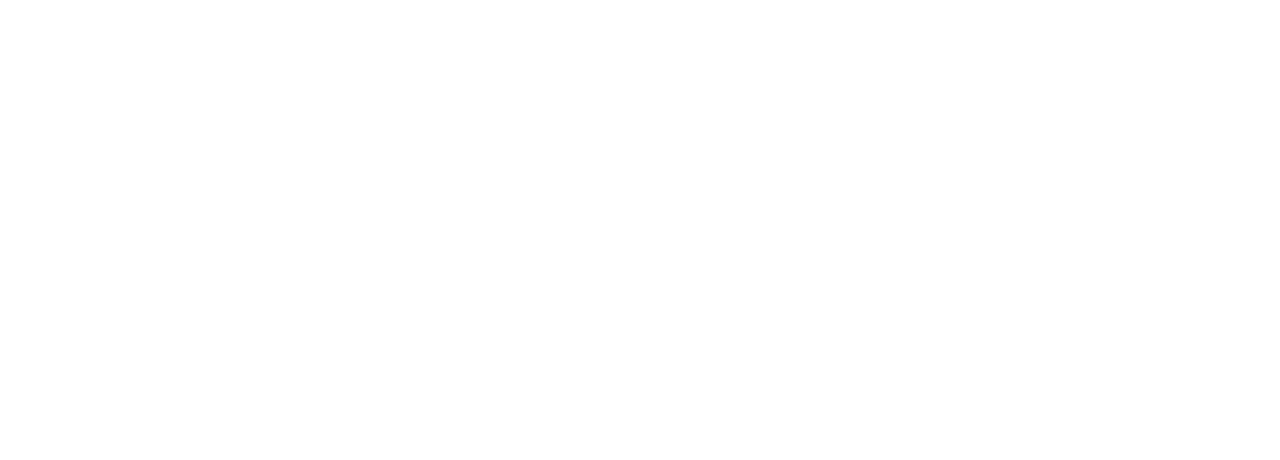
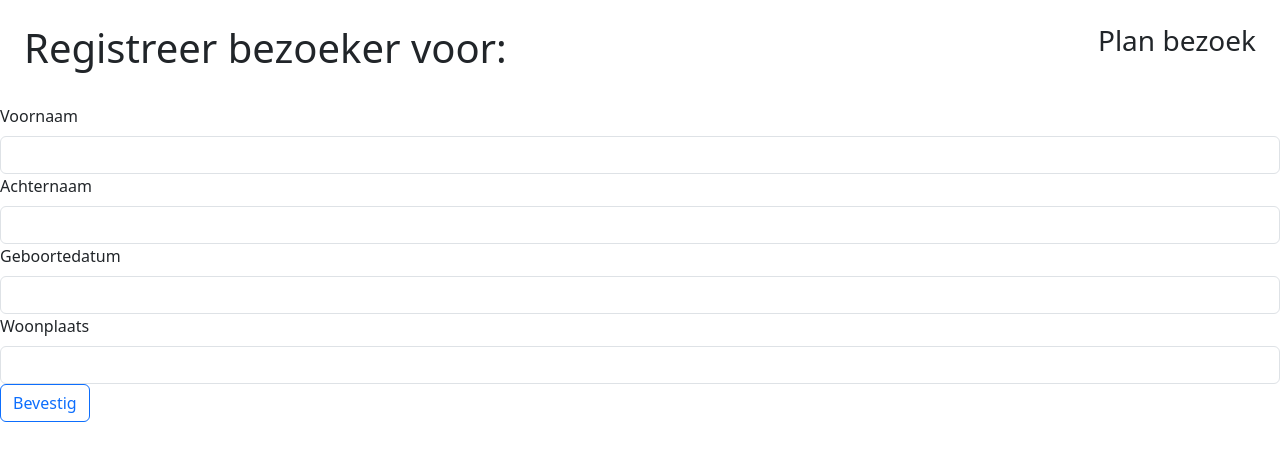
Before and after one commit to RobinGerr/BezoekSysteem, a React (Create React App) app in the folder frontend/: page /planbezoek/nieuw/1 in a window 1280 px wide. Before the commit this address had no page. Shown: the top 460 px of the page. Built offline with nearby package versions, Linux system fonts and the light colour scheme; no server answers.

Commit message:
Frontend aanpassingen

```diff
--- a/frontend/src/App.js
+++ b/frontend/src/App.js
@@ -1,11 +1,19 @@
 import './App.css';
 import { Routes, Route } from 'react-router-dom';
 import HomePage from "./pages/HomePage";
+import AfdelingKeuze from "./pages/AfdelingKeuze";
+import AfdelingsOverzicht from "./pages/AfdelingsOverzicht";
+import NieuweBezoeker from "./pages/NieuweBezoeker";
+
+
 
 function App() {
   return (
     <Routes>
       <Route path="/" element={<HomePage />} />
+      <Route path="/planbezoek" element={<AfdelingKeuze />} />
+      <Route path="/planbezoek/:afdeling" element={<AfdelingsOverzicht />} />
+      <Route path="/planbezoek/nieuw/:registratieNummer" element={<NieuweBezoeker />} />
     </Routes>
   );
 }
--- /dev/null
+++ b/frontend/src/components/ButtonOutline.jsx
@@ -0,0 +1,16 @@
+import PropTypes from "prop-types";
+import { useNavigate } from 'react-router-dom';
+
+const ButtonOutline = ({label, link}) => {
+    const navigate = useNavigate();
+    return (
+        <button className="btn btn-outline-primary" onClick={() => navigate(`${link}`)}>{label}</button>
+    );
+};
+
+ButtonOutline.propTypes = {
+    label: PropTypes.string.isRequired,
+    link: PropTypes.string.isRequired,
+};
+
+export default ButtonOutline
--- /dev/null
+++ b/frontend/src/components/GedetineerdeRij.jsx
@@ -0,0 +1,26 @@
+import PropTypes from "prop-types";
+import React from "react";
+import ButtonOutline from "./ButtonOutline";
+
+const GedetineerdeRij = ({gedetineerde}) => {
+    const achterNaam = gedetineerde.achterNaam;
+    const voorNaam = gedetineerde.voorNaam;
+    const celNummer = gedetineerde.celNummer;
+
+    return (
+        <tr key={gedetineerde.registratieNummer}>
+            <td>{achterNaam}</td>
+            <td>{voorNaam}</td>
+            <td>{celNummer}</td>
+            <td>
+                <ButtonOutline label="Selecteer" link={`/planbezoek/nieuw/${gedetineerde.registratieNummer}`}/>
+            </td>
+        </tr>
+    );
+};
+
+GedetineerdeRij.propTypes = {
+    gedetineerde: PropTypes.object.isRequired,
+};
+
+export default GedetineerdeRij
--- /dev/null
+++ b/frontend/src/pages/AfdelingKeuze.js
@@ -0,0 +1,20 @@
+import ButtonOutline from "../components/ButtonOutline";
+
+const AfdelingKeuze = () => {
+
+    return (
+      <>
+          <div className="d-flex p-4 justify-content-between">
+              <h1>Afdeling</h1>
+              <h3>Plan bezoek</h3>
+          </div>
+          <div>
+              <ButtonOutline label="Afdeling A" link="/planbezoek/A" />
+              <ButtonOutline label="Afdeling B" link="/planbezoek/B" />
+              <ButtonOutline label="Afdeling C" link="/planbezoek/C" />
+          </div>
+      </>
+  );
+};
+
+export default AfdelingKeuze;
--- /dev/null
+++ b/frontend/src/pages/AfdelingsOverzicht.js
@@ -0,0 +1,53 @@
+import React, { useEffect, useState } from "react";
+import { useParams } from "react-router-dom";
+import GedetineerdeRij from "../components/GedetineerdeRij";
+
+const AfdelingsOverzicht = () => {
+    const [gedetineerde, setGedetineerde] = useState([]);
+    const { afdeling } = useParams();
+
+    useEffect(() => {
+        const fetchGedetineerde = async() => {
+            const response = await fetch(`http://localhost:8080/gedetineerde/${afdeling}`);
+
+            if (!response.ok) {
+                throw new Error(`Error: ${response.status}`);
+            }
+            const data = await response.json();
+            setGedetineerde(data);
+        };
+        fetchGedetineerde();
+    }, []);
+
+
+    return (
+        <>
+            <div className="d-flex p-4 justify-content-between">
+                <h1>Afdelingsoverzicht {afdeling}</h1>
+                <h3>Plan bezoek</h3>
+            </div>
+            <div>
+                <table className="table">
+                    <thead>
+                    <tr>
+                        <th scope="col">Gedetineerde</th>
+                    </tr>
+                    </thead>
+                    <tbody>
+                    {gedetineerde.length === 0 ? (
+                        <tr>
+                            <td colSpan="2">Geen gegevens beschikbaar</td>
+                        </tr>
+                    ) : (
+                        gedetineerde.map((gedetineerde) => (
+                            <GedetineerdeRij gedetineerde={gedetineerde}/>
+                        ))
+                    )}
+                    </tbody>
+                </table>
+            </div>
+        </>
+    );
+};
+
+export default AfdelingsOverzicht;
--- a/frontend/src/pages/HomePage.js
+++ b/frontend/src/pages/HomePage.js
@@ -1,10 +1,12 @@
 import {useEffect, useState} from "react";
 import BezoekRij from "../components/BezoekRij";
+import { useNavigate } from 'react-router-dom';
 
 const HomePage = () => {
     const [bezoeken, setBezoeken] = useState([]);
     const [filterdBezoeken, setFilterdBezoeken] = useState([]);
     const [filterdDatum, setFilterdDatum] = useState(new Date().toISOString().split('T'[0])[0]);
+    const navigate = useNavigate();
 
     useEffect(() => {
         const fetchBezoeken = async() => {
@@ -27,7 +29,7 @@ const HomePage = () => {
       <>
         <div className="d-flex p-4 justify-content-between">
             <h1>Bezoeksysteem</h1>
-            <button className="btn btn-primary">Plan bezoek</button>
+            <button className="btn btn-primary" onClick={() => navigate("/planbezoek")}>Plan bezoek</button>
         </div>
         <div>
             <div className="d-flex p-4 justify-content-between">
--- /dev/null
+++ b/frontend/src/pages/NieuweBezoeker.js
@@ -0,0 +1,72 @@
+import {useEffect, useState} from "react";
+import {useParams} from "react-router-dom";
+import ButtonOutline from "../components/ButtonOutline";
+
+const NieuweBezoeker = () => {
+    const [voornaam, setVoornaam] = useState('');
+    const [achternaam, setAchternaam] = useState('');
+    const [geboortedatum, setGeboortedatum] = useState('');
+    const [woonplaats, setWoonplaats] = useState('');
+    const [gedetineerde, setGedetineerde] = useState([]);
+    const { registratieNummer } = useParams();
+
+    useEffect(() => {
+        const fetchGedetineerde = async() => {
+            const response = await fetch(`http://localhost:8080/gedetineerde/find/${registratieNummer}`);
+            if (!response.ok) {
+                throw new Error(`Error: ${response.status}`);
+            }
+            const data = await response.json();
+            setGedetineerde(data);
+        };
+        fetchGedetineerde();
+    }, []);
+
+    return (
+        <>
+        <div className="d-flex p-4 justify-content-between">
+            <h1>Registreer bezoeker voor: {gedetineerde.voorNaam} {gedetineerde.achterNaam}</h1>
+            <h3>Plan bezoek</h3>
+        </div>
+            <form>
+                <div>
+                    <p className="form-label">Voornaam</p>
+                    <input
+                        type="text"
+                        value={voornaam}
+                        onChange={(e) => setVoornaam(e.target.value)}
+                        className="form-control"/>
+                </div>
+                <div>
+                    <p className="form-label">Achternaam</p>
+                    <input
+                        type="text"
+                        value={achternaam}
+                        onChange={(e) => setAchternaam(e.target.value)}
+                        className="form-control"/>
+                </div>
+                <div>
+                    <p className="form-label">Geboortedatum</p>
+                    <input
+                        type="text"
+                        value={geboortedatum}
+                        onChange={(e) => setGeboortedatum(e.target.value)}
+                        className="form-control"/>
+                </div>
+                <div>
+                    <p className="form-label">Woonplaats</p>
+                    <input
+                        type="text"
+                        value={woonplaats}
+                        onChange={(e) => setWoonplaats(e.target.value)}
+                        className="form-control"/>
+                </div>
+            </form>
+        <div>
+            <ButtonOutline label="Bevestig" link="/"/>
+        </div>
+        </>
+    );
+};
+
+export default NieuweBezoeker;
```
